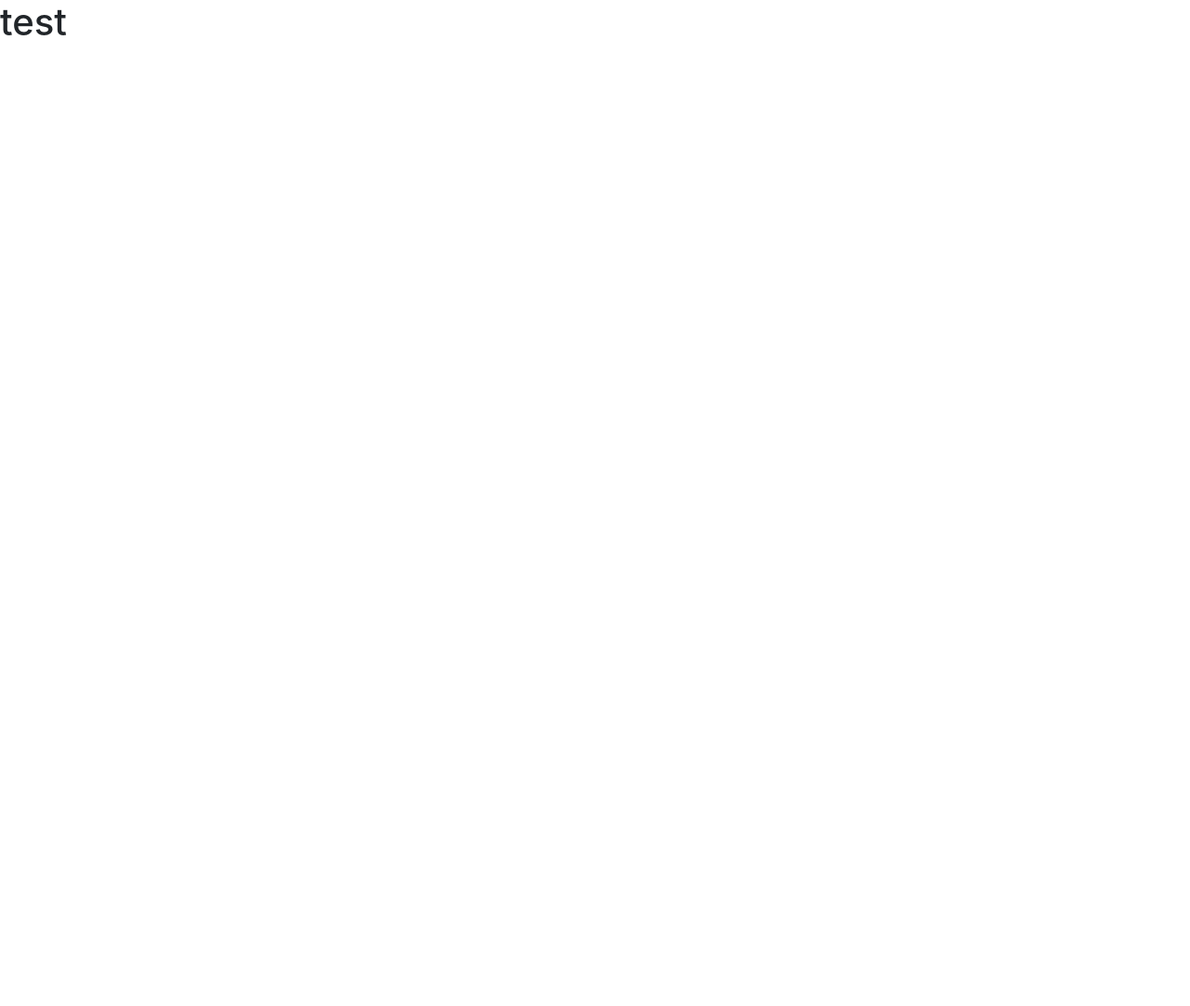
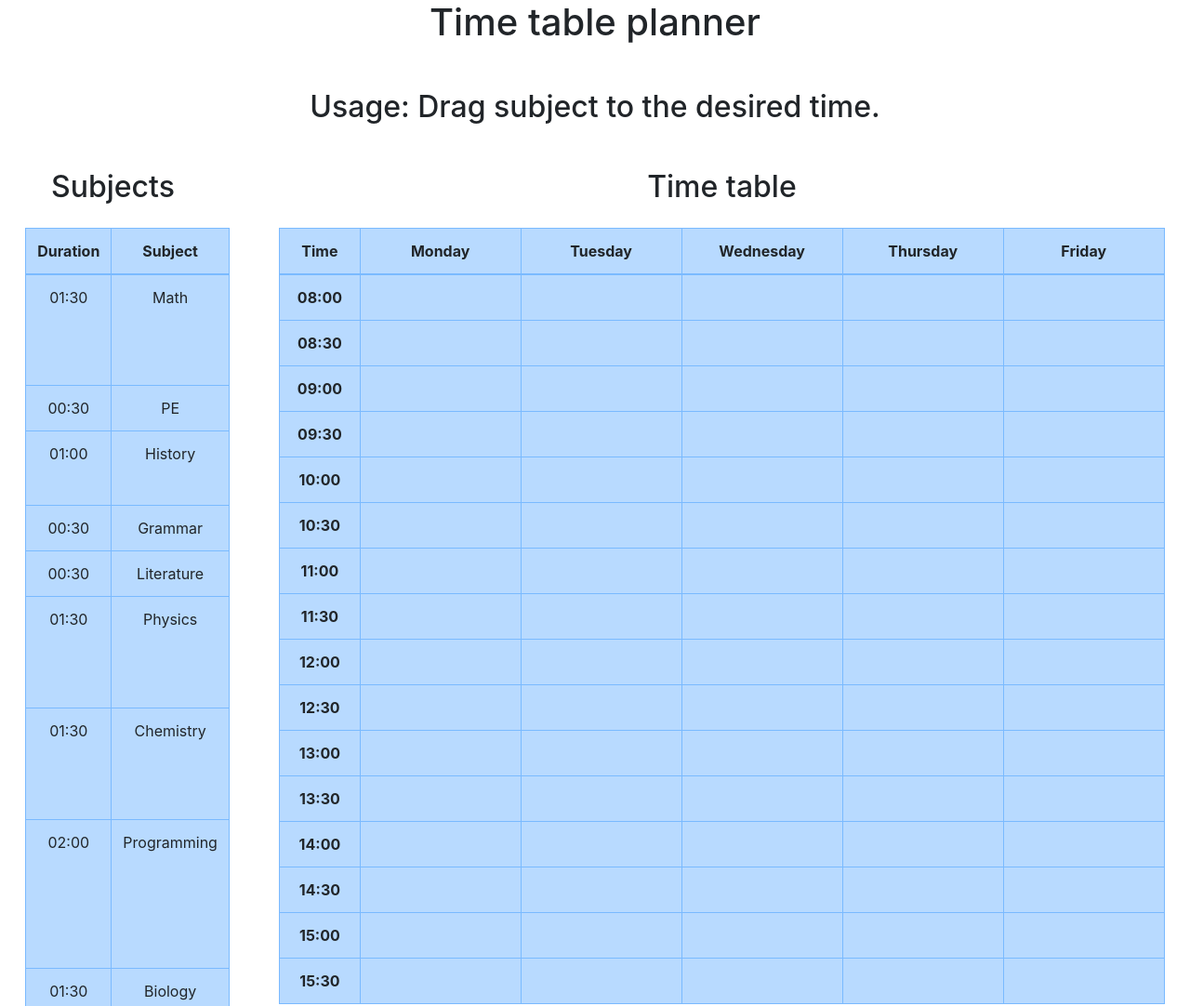
Before and after one commit to SomeName42/Simplex-JS-feladat-2, a plain HTML site: page index.html in a window 1280 px wide. Shown: the top 1082 px of the page at 93% size. Before the commit the page ends 800 px from the top, so only its background shows below. Drawn offline with nearby package versions, Linux system fonts and the light colour scheme.

Commit message:
Added subject and time tables.

```diff
--- a/index.html
+++ b/index.html
@@ -5,10 +5,44 @@
     <meta name="viewport" content="width=device-width, initial-scale=1">
     <title>Simplex JS feladat 2</title>
     <script type="text/javascript" src="jquery-3.7.1.js"></script>
-    <link href="bootstrap-5.3.3-dist/css/bootstrap.min.css" rel="stylesheet">
+    <link href="bootstrap-5.3.3-dist/css/bootstrap.css" rel="stylesheet">
 </head>
 <body>
-    <h1>test</h1>
-    <script src="bootstrap-5.3.3-dist/js/bootstrap.bundle.min.js"></script>
+    <h1 class="text-center mb-5">Time table planner</h1>
+    <h2 class="text-center mb-5">Usage: Drag subject to the desired time.</h2>
+    <div class = "row">
+        <div class = "col-2 mx-auto">
+            <h2 class="text-center mb-4">Subjects</h2>
+            <table class="table table-primary table-bordered table-bordered">
+                <thead>
+                    <tr>
+                        <th scope = "col" class = "text-center col-1">Duration</th>
+                        <th scope = "col" class = "text-center">Subject</th>
+                    </tr>
+                </thead>
+                <tbody id = "subjects_table_body">
+                </tbody>
+            </table>
+        </div>
+        <div class = "col-9 mx-auto">
+            <h2 class="text-center mb-4">Time table</h2>
+            <table class="table table-primary table-bordered">
+                <thead>
+                    <tr>
+                        <th scope="col" class="col-1 text-center">Time</th>
+                        <th scope="col" class="col-2 text-center">Monday</th>
+                        <th scope="col" class="col-2 text-center">Tuesday</th>
+                        <th scope="col" class="col-2 text-center">Wednesday</th>
+                        <th scope="col" class="col-2 text-center">Thursday</th>
+                        <th scope="col" class="col-2 text-center">Friday</th>
+                    </tr>
+                </thead>
+                <tbody id = "time_table_body">
+                </tbody>
+            </table>
+        </div>
+    </div>
+    <script type="text/javascript" src="bootstrap-5.3.3-dist/js/bootstrap.bundle.js"></script>
+    <script type="text/javascript" src="main.js"></script>
 </body>
 </html>
--- /dev/null
+++ b/main.js
@@ -0,0 +1,35 @@
+function minutes_to_string(t) {
+    return String(Math.floor(t / 60)).padStart(2, '0') + ':' + String((t % 60)).padStart(2, '0')
+}
+
+$(document).ready(function() {
+    let subjects = [
+        ["Math", 90],
+        ["PE", 30],
+        ["History", 60],
+        ["Grammar", 30],
+        ["Literature", 30],
+        ["Physics", 90],
+        ["Chemistry", 90],
+        ["Programming", 120],
+        ["Biology", 90]
+    ];
+
+    let cell_size = 30;
+
+    for(let t = 8 * 60; t < 16 * 60; t += cell_size) {
+        let row = $('<tr></tr>');
+
+        row.append(`<th scope="col" class="text-center" >${minutes_to_string(t)}</th>`);
+
+        for(let d = 0; d < 5; ++d) {
+            row.append('<td></td>')
+        }
+
+        $("#time_table_body").append(row);
+    }
+
+    subjects.forEach((subject) => {
+        $("#subjects_table_body").append(`<tr class = "text-center align-middle"><td>${minutes_to_string(subject[1])}</td><td draggable="true" style = "height: ${subject[1]/cell_size * 40}px" >${subject[0]}</td></tr>`)
+    })
+});
```
